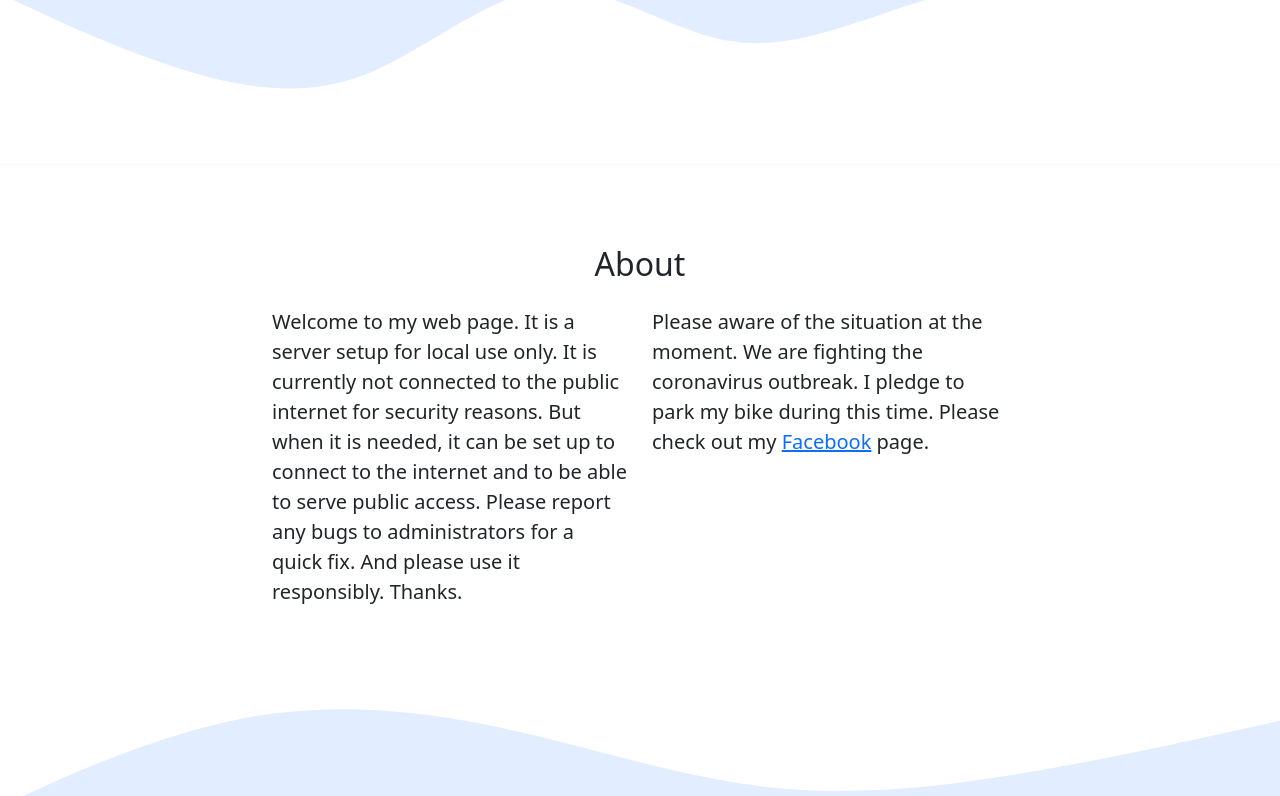
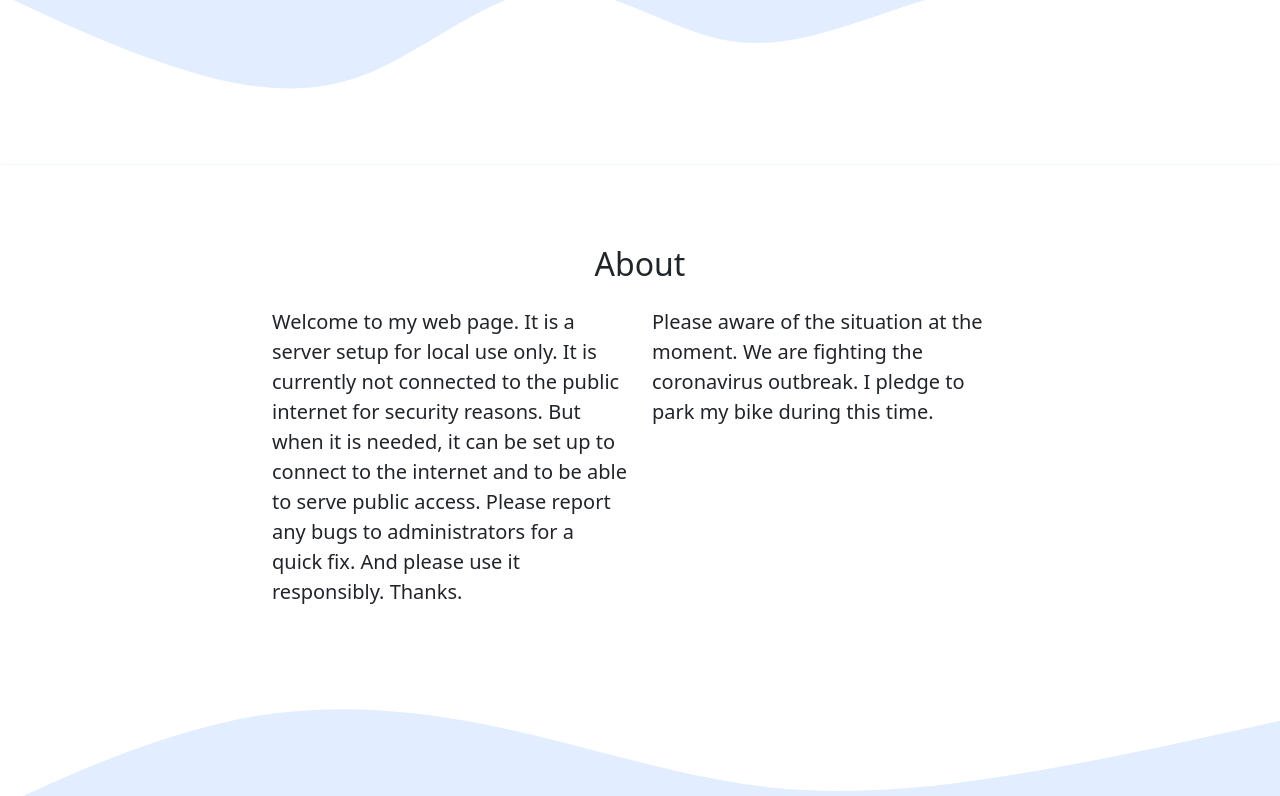
Before and after one commit to janrdarwin2/janrdarwin2.github.io, a plain HTML site: page index.html in a window 1280 px wide. Shown: the part 521-1317 px from the top of the page. Drawn offline with nearby package versions, Linux system fonts and the light colour scheme.

Commit message:
Update index.html

```diff
--- a/index.html
+++ b/index.html
@@ -72,7 +72,7 @@
             Welcome to my web page. It is a server setup for local use only. It is currently not connected to the public internet for security reasons. But when it is needed, it can be set up to connect to the internet and to be able to
             serve public access. Please report any bugs to administrators for a quick fix. And please use it responsibly. Thanks.
           </div>
-          <div class="col-md-4">Please aware of the situation at the moment. We are fighting the coronavirus outbreak. I pledge to park my bike during this time. Please check out my <a href="https://www.facebook.com/janrdarwin2/">Facebook</a> page.</div>
+          <div class="col-md-4">Please aware of the situation at the moment. We are fighting the coronavirus outbreak. I pledge to park my bike during this time.</div>
 
         </div>
       </div>
```
